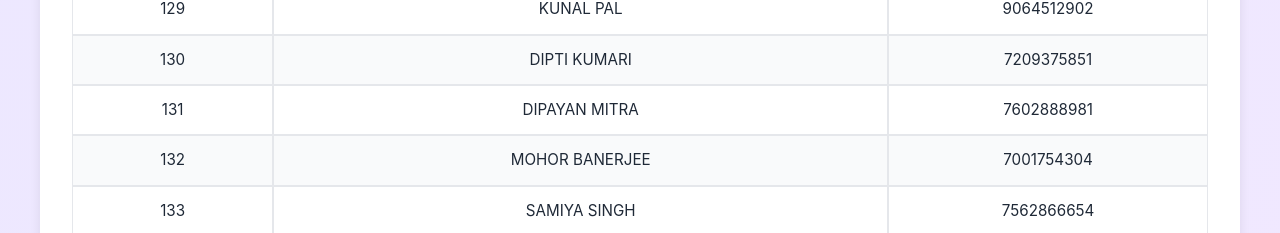
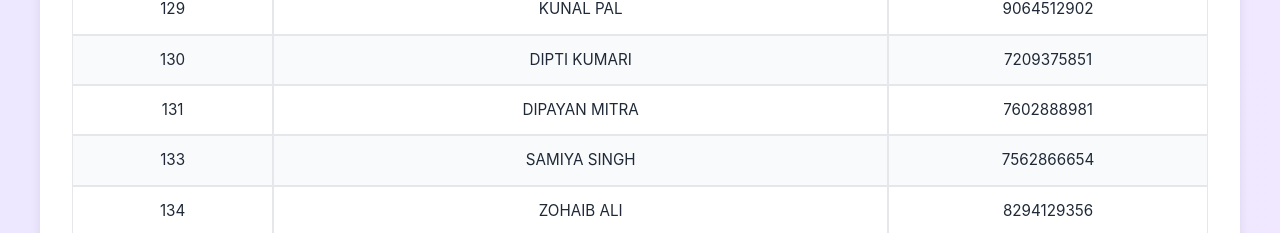
Before and after one commit to Sourodip-1/AEC-CSE-TIME-TABLE-ONLINE, a plain HTML site: page index.html in a window 1280 px wide. Shown: the part 6800-7033 px from the top of the page. Drawn offline with Linux system fonts and the light colour scheme.

Commit message:
Update index.html

```diff
--- a/index.html
+++ b/index.html
@@ -1111,11 +1111,6 @@
 <td>131</td>
 <td>DIPAYAN MITRA</td>
 <td>7602888981</td>
-</tr>
-<tr>
-<td>132</td>
-<td>MOHOR BANERJEE</td>
-<td>7001754304</td>
 </tr>
 <tr>
 <td>133</td>
@@ -1430,7 +1425,6 @@
             { roll: 129, name: 'KUNAL PAL', mobile: '9064512902' },
             { roll: 130, name: 'DIPTI KUMARI', mobile: '7209375851' },
             { roll: 131, name: 'DIPAYAN MITRA', mobile: '7602888981' },
-            { roll: 132, name: 'MOHOR BANERJEE', mobile: '7001754304' },
             { roll: 133, name: 'SAMIYA SINGH', mobile: '7562866654' },
             { roll: 134, name: 'ZOHAIB ALI', mobile: '8294129356' },
             { roll: 135, name: 'CHITRITA MONDAL', mobile: '9434578181' },
```
